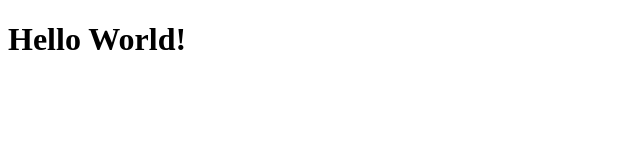
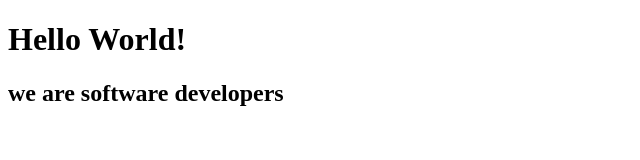
Before and after one commit to ahmadalhajh/trial_2, a plain HTML site: page index.html in a window 1280 px wide. Shown: the whole page, without its empty margins (0-640 px from the left). Drawn offline with Linux system fonts and the light colour scheme.

Commit message:
second commit

```diff
--- a/index.html
+++ b/index.html
@@ -6,6 +6,7 @@
 <body>
 
     <h1>Hello World!</h1>
+    <h2>we are software developers</h2>
 
 </body>
 </html>
```
